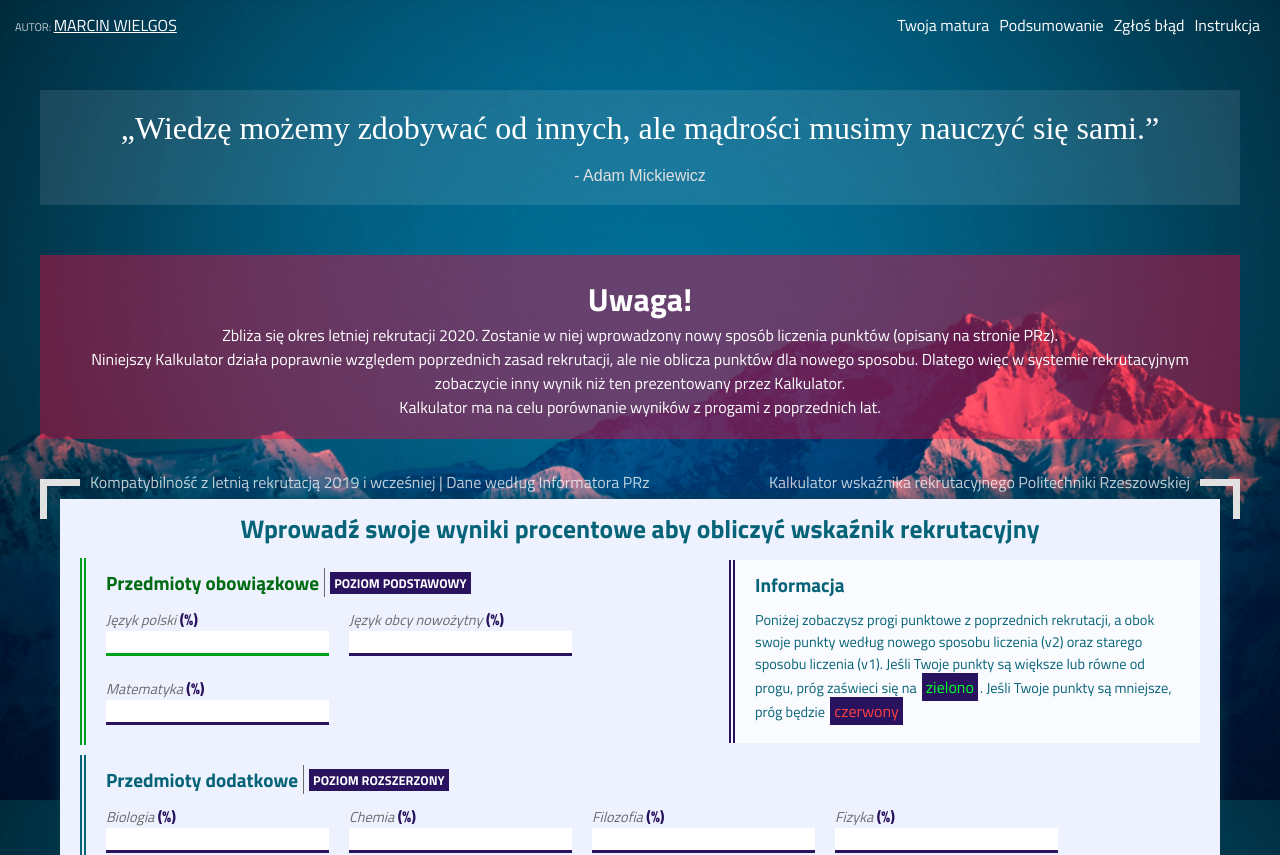
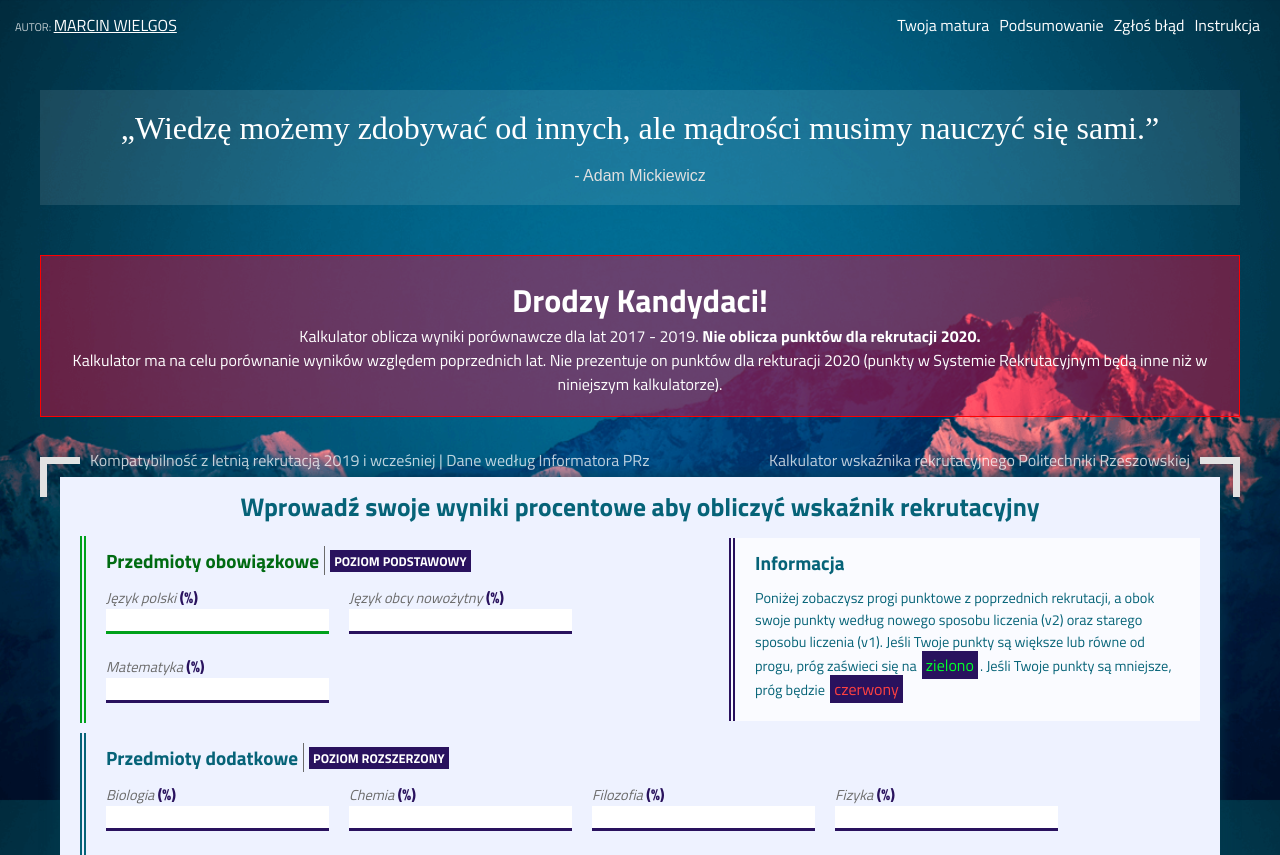
Before and after one commit to mwvabes/studies-calculator-improved, a React (Create React App) app: page / in a window 1280 px wide. Shown: the top 855 px of the page. Built offline with nearby package versions, Linux system fonts and the light colour scheme; a web font is replaced by a local one.

Commit message:
Update styles, meta & info

```diff
--- a/public/index.html
+++ b/public/index.html
@@ -1,5 +1,5 @@
 <!DOCTYPE html>
-<html lang="en">
+<html lang="pl">
   <head>
     <meta charset="utf-8" />
     <link rel="icon" href="%PUBLIC_URL%/favicon.ico" />
@@ -44,10 +44,10 @@
       work correctly both with client-side routing and a non-root public URL.
       Learn how to configure a non-root public URL by running `npm run build`.
     -->
-    <title>PRz | Oblicz swój wskaźnik rekrutacyjny | Politechnika Rzeszowska</title>
+    <title>Kalkulator wskaźnika rekrutacyjnego Politechniki Rzeszowskiej</title>
   </head>
   <body>
-    <noscript>You need to enable JavaScript to run this app.</noscript>
+    <noscript>Włącz obsługę JavaScript aby wyświetlić stronę. | You need to enable JavaScript to run this app.</noscript>
     <div id="root"></div>
     <!--
       This HTML file is a template.
--- a/src/components/Warning.js
+++ b/src/components/Warning.js
@@ -10,10 +10,9 @@ export default class Warning extends React.Component {
       <>
 
         <div className="BigWarning">
-          <h1>Uwaga!</h1>
-          <p>Zbliża się okres letniej rekrutacji 2020. Zostanie w niej wprowadzony nowy sposób liczenia punktów (opisany na stronie PRz).</p>
-          <p>Niniejszy Kalkulator działa poprawnie względem poprzednich zasad rekrutacji, ale nie oblicza punktów dla nowego sposobu. Dlatego więc w systemie rekrutacyjnym zobaczycie inny wynik niż ten prezentowany przez Kalkulator.</p>
-          <p>Kalkulator ma na celu porównanie wyników z progami z poprzednich lat.</p>
+          <h1>Drodzy Kandydaci!</h1>
+          <p>Kalkulator oblicza wyniki porównawcze dla lat 2017 - 2019. <strong>Nie oblicza punktów dla rekrutacji 2020.</strong></p>
+          <p>Kalkulator ma na celu porównanie wyników względem poprzednich lat. Nie prezentuje on punktów dla rekturacji 2020 (punkty w Systemie Rekrutacyjnym będą inne niż w niniejszym kalkulatorze).</p>
         </div>
 
       </>
--- a/src/styles/Header.css
+++ b/src/styles/Header.css
@@ -57,6 +57,7 @@
 
 .Header ul li:hover {
   color: #97efff;
+  background-color: rgba(255, 255, 255, 0.2);
 }
 
 .HeaderInfo {
--- a/src/styles/Header.scss
+++ b/src/styles/Header.scss
@@ -39,6 +39,7 @@ $maxWidth: 1200px;
 
 .Header ul li:hover {
   color: #97efff;
+  background-color: rgba(255, 255, 255, 0.2);
 }
 
 .HeaderInfo {
--- a/src/styles/global.css
+++ b/src/styles/global.css
@@ -164,6 +164,7 @@ strong {
 .BigWarning {
   padding: 20px;
   background-color: rgba(255, 0, 55, 0.4);
+  border: 1px solid #FF0000;
   color: #FFF;
   text-align: center;
   width: 100%;
--- a/src/styles/global.scss
+++ b/src/styles/global.scss
@@ -153,6 +153,7 @@ strong {
 .BigWarning {
   padding: 20px;
   background-color: rgba(255, 0, 55, 0.4);
+  border: 1px solid #FF0000;
   color: #FFF;
   text-align: center;
   width: 100%;
```
Also changed, not shown: 2 other files (tests, documents, lock files or other folders).
